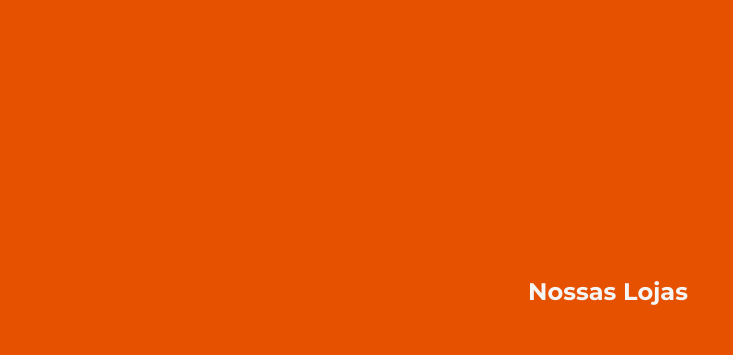
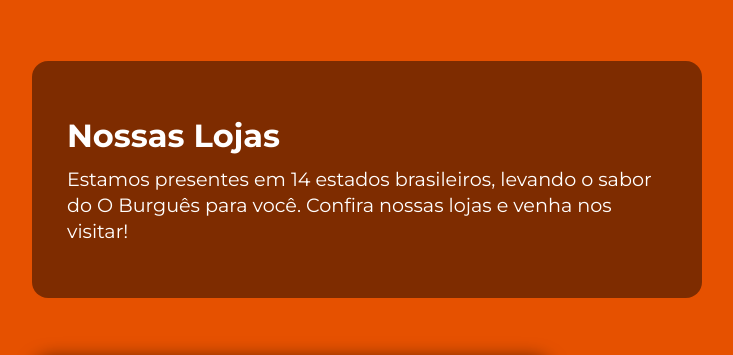
Before and after one commit to sousagbc/PHP_HAMBURGUERIA, a PHP site: page / in a window 1280 px wide. Shown: the part 801-1156 px from the top of the page, without its empty margins (32-765 px from the left). Run offline with PHP 8.4, Linux system fonts and the light colour scheme; data comes from the database, SQL or seed files in the repository.

Commit message:
Reajuste Lojas

```diff
--- a/index.php
+++ b/index.php
@@ -76,12 +76,20 @@
     <hr id="linha">
 
     <!-- 🏬 LOJAS (Placeholder) -->
-    <section id="lojas" class="section-flex">
+    <section id="lojas">
+
+    <div class="lojas-container">
+
+        <!-- Caixa de texto, igual ao Quem Somos -->
+        <div class="texto-section2">
             <h2>Nossas Lojas</h2>
-    </section>
-      <p>Estamos presentes em 14 estados brasileiros, levando o sabor do O Burguês para você. Confira nossas lojas e venha nos visitar!</p>
-            <br><br><br><br>
+            <p>
+                Estamos presentes em 14 estados brasileiros, levando o sabor do O Burguês para você.
+                Confira nossas lojas e venha nos visitar!
+            </p>
         </div>
+
+        <!-- Mapa à direita -->
         <div class="mapa-sobreposto">
             <iframe
                 src="https://www.google.com/maps/embed?pb=!1m18!1m12!1m3!1d3959.144036746086!2d-34.83031049999999!3d-7.109301299999999!2m3!1f0!2f0!3f0!3m2!1i1024!2i768!4f13.1!3m3!1m2!1s0x7acddd3abfd7559%3A0x1bf87109ecd0a68b!2sO%20Burgu%C3%AAs%20Hamburgueria%20Cl%C3%A1ssica%20-%20Jo%C3%A3o%20Pessoa!5e0!3m2!1spt-BR!2sbr!4v1748216680679!5m2!1spt-BR!2sbr"
@@ -90,11 +98,17 @@
                 style="border:0;"
                 allowfullscreen=""
                 loading="lazy"
-            referrerpolicy="no-referrer-when-downgrade"
-            ></iframe>
+                referrerpolicy="no-referrer-when-downgrade">
+            </iframe>
+
             <nav class="button">
-            <a href="https://www.google.com/maps/place/O+Burgu%C3%AAs+Hamburgueria+Cl%C3%A1ssica+-+Jo%C3%A3o+Pessoa/@-7.1084709,-34.8269309,15z/data=!4m6!3m5!1s0x7acddd3abfd7559:0x1bf87109ecd0a68b!8m2!3d-7.1093013!4d-34.8303105!16s%2Fg%2F11t1dth1zc?entry=ttu&g_ep=EgoyMDI1MDUyMS4wIKXMDSoJLDEwMjExNDU1SAFQAw%3D%3D"><button><b>ver no mapa</b></button></a>
+                <a href="https://www.google.com/maps/place/O+Burgu%C3%AAs+Hamburgueria+Cl%C3%A1ssica+-+Jo%C3%A3o+Pessoa">
+                    <button><b>ver no mapa</b></button>
+                </a>
             </nav>
+        </div>
+
+    </div>
 
     <!-- =================== PEDIDOS (CRUD integrado) =================== -->
     <section id="pedidos" class="pedidos-section">
--- a/style.css
+++ b/style.css
@@ -130,6 +130,66 @@
     margin: 40px auto;
 }
 
+/* --------------------Lojas -------------------- */
+/* ---- Container geral ---- */
+.lojas-container {
+    display: flex;
+    align-items: center;
+    justify-content: space-between;
+    padding: 60px 5%;
+    gap: 60px;
+    flex-wrap: wrap;
+}
+
+
+.texto-section2 {
+    width: 600px;
+    max-width: 90vw;
+    background: rgba(0,0,0,0.45);
+    padding: 35px;
+    border-radius: 16px;
+    color: white;
+    line-height: 1.6rem;
+}
+
+.texto-section2 h2 {
+    margin-bottom: 10px;
+    font-size: 2rem;
+    color: white;
+}
+
+
+.mapa-sobreposto {
+    width: 520px;
+    height: 350px;
+    max-width: 90%;
+    border-radius: 20px;
+    overflow: hidden;
+    box-shadow: 0 0 18px rgba(0,0,0,0.6);
+    position: relative;
+}
+
+
+.mapa-sobreposto .button button {
+    position: absolute;
+    bottom: 15px;
+    left: 15px;
+    padding: 10px 22px;
+    background: #ff6600;
+    border: none;
+    color: white;
+    font-size: 1rem;
+    font-weight: bold;
+    border-radius: 12px;
+    cursor: pointer;
+    transition: 0.3s ease;
+}
+
+.mapa-sobreposto .button button:hover {
+    background: #cc5200;
+    transform: scale(1.06);
+}
+
 /* -------------------- FOOTER -------------------- */
 footer {
     background: rgba(0, 0, 0, 0.75);
```
Lines whose indentation alone changed are shown as unchanged.
